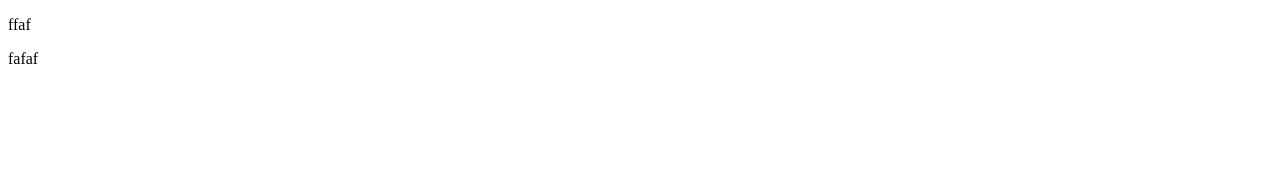
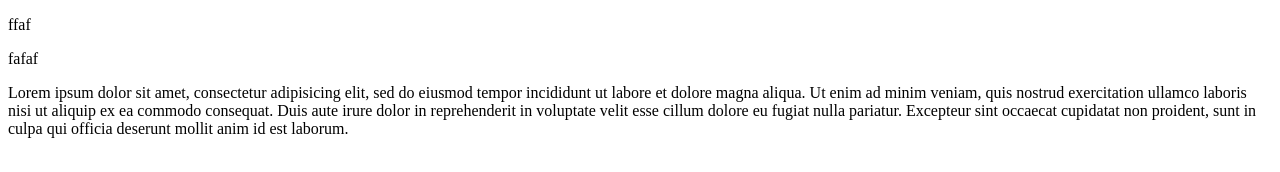
Before and after one commit to danbur08/gittest, a plain HTML site: page index.html in a window 1280 px wide. Drawn offline with Linux system fonts and the light colour scheme.

Commit message:
second commit

```diff
--- a/index.html
+++ b/index.html
@@ -7,5 +7,6 @@
   <body>
 <p>ffaf</p>
 <p>fafaf</p>
+<p class="claas">Lorem ipsum dolor sit amet, consectetur adipisicing elit, sed do eiusmod tempor incididunt ut labore et dolore magna aliqua. Ut enim ad minim veniam, quis nostrud exercitation ullamco laboris nisi ut aliquip ex ea commodo consequat. Duis aute irure dolor in reprehenderit in voluptate velit esse cillum dolore eu fugiat nulla pariatur. Excepteur sint occaecat cupidatat non proident, sunt in culpa qui officia deserunt mollit anim id est laborum.</p>
   </body>
 </html>
```
